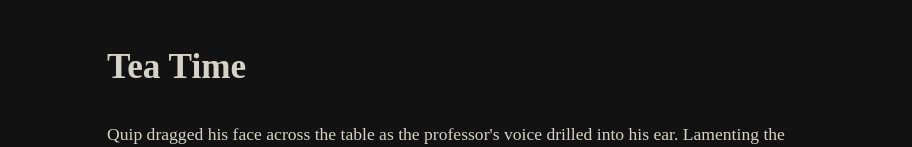
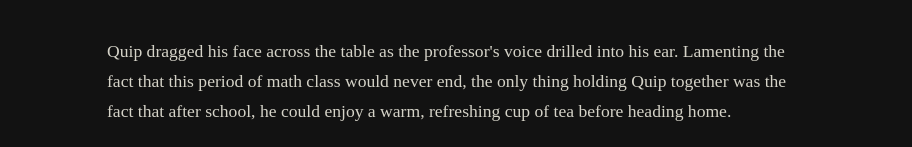
Before and after one commit to segfaultscribe/pport, an Eleventy site: page src/writings/teatime.md in a window 1280 px wide. Shown: the part 223-370 px from the top of the page, without its empty margins (183-1095 px from the left). Built offline with nearby package versions, Linux system fonts and the light colour scheme; Eleventy itself is replaced by a stand-in of ours; files that its build step writes are made by us from their sources; a web font is replaced by a local one.

Commit message:
fix: teatime.md

```diff
--- a/src/writings/teatime.md
+++ b/src/writings/teatime.md
@@ -5,18 +5,28 @@ dateDisplay: Oct, 2026
 category: story
 description: An account of a boy who just wanted to have some tea.
 ---
-# Tea Time
+
 Quip dragged his face across the table as the professor's voice drilled into his ear. Lamenting the fact that this period of math class would never end, the only thing holding Quip together was the fact that after school, he could enjoy a warm, refreshing cup of tea before heading home.
+
 Occasionally, Quip looked up and wondered how reading from a screen made one a professor. There was not an ounce of improvisation in the lecture, and it almost felt like listening to an old, rusted, and senile text reader. Half an hour later, Quip was finally released from this torture, and as he packed his bag, he couldn't help but think about that cup of tea that he had been cherishing for the past couple of hours. Without wasting a moment, he rushed to the corridor and picked out each of his friends from their respective classes and convinced them to go for tea. The convincing part was important because getting that tea was not an easy feat.
+
 With this newfound vigor and charged by the golden setting sun, Quip set his journey into motion. The nearest tea shop, which was also the common tea shop among the schoolgoers, was atop a hill. Now, one doesn't need to literally climb this hill to get tea, but the other option was to follow the road, which meant walking a good few kilometers uphill or catching a bus or a ride. The buses were rare, and the rides were expensive. For a bunch of students who had to create a budget for tea, this wasn't an option.
 The group, however, preferred climbing the hill. The tea was a main motivator indeed, but the adventure itself was a very attractive feature. The climb was steep and unforgiving, and a few people had to be left behind, but Quip and some of his eager followers, who were now convinced of the magical properties of tea, did not give up. At times they had to rely on a few hanging vines to haul themselves up certain points, and at others a team effort was required. Making it to the top of the hill was also possible via the willpower of a single person, but who wants to do that when you've got a group of friends? Before the final section of the climb, one of the boys in the group slipped and fell. Truly a tragedy. He fell on one of the ridges a few inches below and did not break anything. The group left him there and moved on. The hill had ridges along the sides where you could stop and rest, which considerably distanced mountain climbers due to the very disappointing fact that the climb was too safe. Half an hour later the boys were on the top. Not technically on top of the hill but besides the ridiculously large hairpin on whose side was the very anticipated tea shop.
+
 A shanty that was so old that, ever so often, people would still wonder how it still stood up. All it would take was a small gust of wind or a slight drizzle to remove the shop from its current location and place whatever was left of it on the bottom of the hill. There were researchers from several parts of the town who would approach the tea shop to study the structural integrity of the shack, and the owner would shoo them away while also inquiring why a bunch of communications majors would want to measure structural integrity. The wood was almost pitch black with age and dirt, and the interiors weren't luxurious either.
 The crowd was heavy, and the narrow space inside the shop did not make it any easier. Even then, Quip surged forward, his will unwavering. Within a few minutes, he was at the front of the fleet. Finally, it was time for his tea. With the confidence of a zealot, Quip firmly spoke his order, "One tea, please!" Then he proceeded to repeat this three more times as the tea maker simply ignored him the first few times. On his last try, the tea maker noticed him and then, without any sense of acknowledgement, went on with his task of brewing tea.
+
 The tea maker was a short old man who, by the looks of it, never cared about appearances. Either he was old by aging, or he had made so much tea that he started appearing older, but one would definitely never mistake him for being young. Crooked wrinkles lined his forehead, and he wore a pair of broken spectacles that were oddly positioned on his face. He had the expression of a soulless husk of a man who had given up on life yet somehow still clung to it. A tasteless, once plain white shirt covered his body that now took a shade of brown from the exposure to years of dirt. The shirt was tucked in and at the same time not tucked in; no one knew for sure, and none bothered asking. His pants were a different story. It was torn in several places and was adorned with various unrelated designs, sometimes flowers, sometimes shapes, and all in all gave the tea maker the refined look of a mental asylum escapee.
+
 Quip was not happy. He had waited a long time, and still the tea maker gave him no concern at all. Quip took every chance he got to try and catch the attention of the tea maker, yet all he caught was the pity the people around him had. Slowly, Quip was losing his patience, and he merely stared at the tea maker who was brewing tea with such a lavish sense of time that one would believe that the shop had no customers at all! The tea maker did not seem bothered by the pile of people before him and was in no hurry to provide the one thing people came to his shop for. The tea maker occasionally looked at the crowd and handed tea to people in no sense of order. An order placed with the tea maker had no confirmation until he handed the tea to you himself.
+
 Quip thought about leaving a bad review and then decided against it because the shop barely existed in the physical realm; the fact that it would have an online review was beyond rational thinking. Half an hour was the time Quip waited for a tea that took maybe two minutes to brew. Quip continued shouting his order and even started to wave at the tea maker, all to no avail. He witnessed the people who arrived after him leave with their tea, and most of his friends had finished their tea by now. He couldn't put a finger on why the tea maker was specifically ignoring him. Maybe he was, maybe he wasn't, but no one else waited as long as Quip did and still didn't have their order.
+
 A few minutes later, the tea maker made eye contact with Quip. A sense of joy rushed through Quip's veins as he realized he was finally about to get his tea. All this wait wouldn't have been for nothing. The tea maker then proceeded to beat the hot tea into a cup to soften it and then poured it into a glass cup. He then glanced at Quip, brought the glass up, and handed it over to someone behind him. As Quip watched in a mixed sense of horror and anger, the tea maker then proceeded to wipe the stall and simultaneously, while smiling, informed Quip that the tea was over.
+
 Have you ever felt the sense of rationality leave your body so quickly as the line that never must be crossed has been crossed a little too many times? Quip was feeling just that. Pupils dilated and veins popping, anger had consumed Quip. He threw his arms at the tea maker, caught him by the collar, and hauled him across the stall, throwing him into the seating area. The tea maker flew a bit and broke a table or two on landing. Everyone around the counter (there wasn't much since most people had left after finishing their tea) scrambled as the fight broke out in the shop. It wasn't a fight but more so just Quip beating up the tea maker. The former occupants of the table in the seating area now watched in horror as Quip unleashed his vengeance. The tea maker watched in absolute horror and pain as Quip rained down his wrath upon him, and Quip did not even leave an opening where the tea maker could mention the availability of tea for the next day and ask him about his preference. Quip couldn't care about anything else. The tea that had meant everything to him was now gone, and so was Quip. He threw his fists at the tea maker and used every combination of martial arts he had learned by watching TV. An old person sitting right next to the beating sipped his tea eagerly as he enjoyed the show. He even started to keep count of all the teeth that were falling down.
+
 A few friends of Quip who had heard the commotion came running into the shop and pulled Quip away from the tea maker who was now lying on the ground. The boys had to put up a considerable struggle to pull Quip aside. At one point, Quip caught a hollow mug in his hand and threw it at the half-unconscious (or for the optimistic ones: half conscious) tea maker.
 After he had been successfully pulled away, Quip quickly regained his composure, went outside and sat on the bench overlooking the distant mountains. It was getting dark, and the sun had disappeared. As Quip took in the final rays of daylight, all he felt was joy, an unusual sense of peace from having beaten up the tea maker and wondered if actually getting his tea on time would have been this fulfilling. The rest of the people in the tea shop had already evacuated themselves. A few minutes later, Quip got up and threw himself at the tea maker again (who was on the ground pretending to be dead), but his friends had anticipated this and successfully neutralized the situation. Quip then agreed not to beat up the tea maker anymore and left the shop promptly with his friends.
+
 On his way back, Quip passed by a busy street famously known for not having tea shops, and at the third intersection Quip heard a call that made him stop dead in his tracks. A girl had called out to him. Quip whipped his head around and found a new rolling shop by the side of the road, and in that moment the entire world started to slow down for him. The shops disappeared, the lights became brighter, and the only shop that remained was the one with the girl. The girl, to Quip, looked almost too beautiful for mortal description, and the word tea resonated around him. He walked towards the shop in disbelief, and as he got closer, he could smell it. The faint smell of dried and crushed tea leaves. As he approached the cart, he saw it. The pot on top was about to overflow with freshly brewed tea. He looked at the face of the girl whom he now thought was an angel and forgot how to speak. "Would you like some tea, sir?" she asked. Quip, who was now starting to tear up, smiled. "One tea, please!"
```
